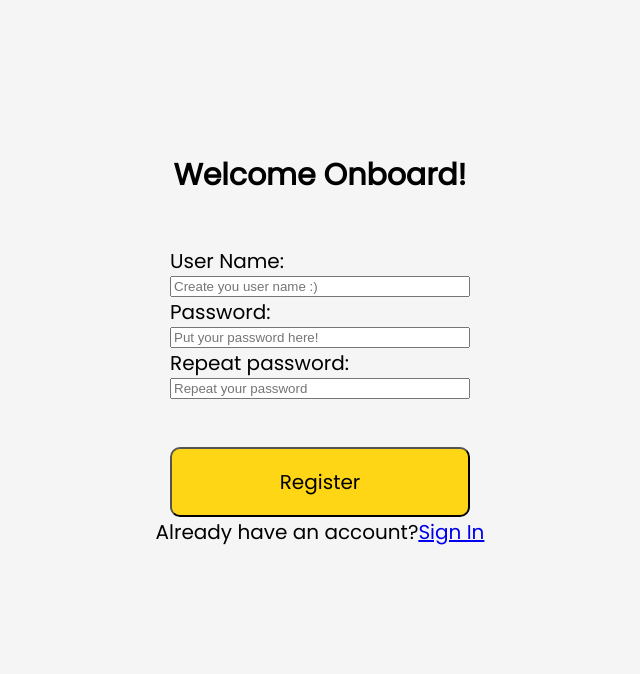
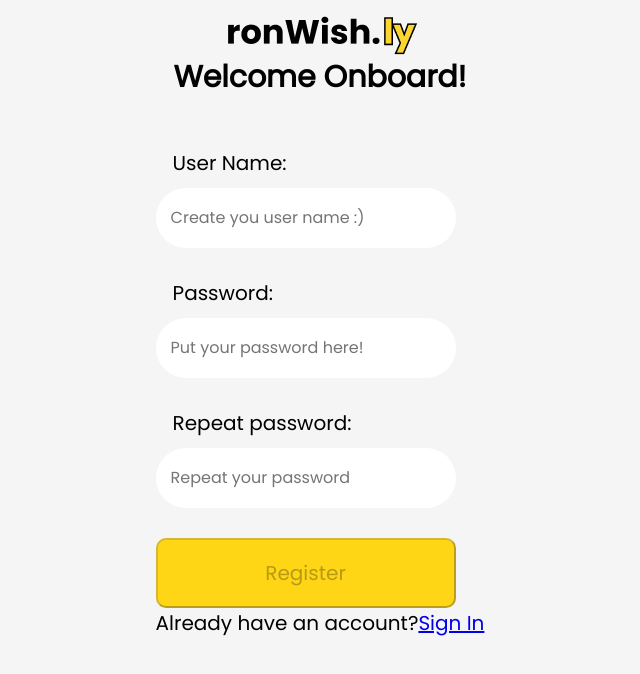
Before and after one commit to manuelaperezsimon/ronWishly-Front, a React (Create React App) app: page / in a window 1280 px wide. Shown: the top 674 px of the page, without its empty margins (320-960 px from the left). Built offline with nearby package versions, Linux system fonts and the light colour scheme; no server answers.

Commit message:
Created the functionality of Register component and tested it

```diff
--- a/src/App.tsx
+++ b/src/App.tsx
@@ -5,11 +5,11 @@ import styledMainTheme from "./styledMainTheme";
 function App() {
   return (
     <ThemeProvider theme={styledMainTheme}>
-      <div className="container-app">
-        <Register />
-      </div>
+      <Register />
     </ThemeProvider>
   );
 }
 
+// minified version is also included
+// import 'react-toastify/dist/ReactToastify.min.css';
 export default App;
--- a/src/components/Register/Register.tsx
+++ b/src/components/Register/Register.tsx
@@ -1,68 +1,119 @@
+import { SyntheticEvent, useState } from "react";
+import useUser from "../../store/features/users/hooks/useUser";
 import Button from "../Button/Button";
 import { RegisterStyled } from "./RegisterStyled";
+import { ToastContainer } from "react-toastify";
+import "react-toastify/dist/ReactToastify.css";
 
 const Register = (): JSX.Element => {
+  const initialState = {
+    userName: "",
+    password: "",
+    repeatPassword: "",
+  };
+
+  debugger;
+  const { register } = useUser();
+  debugger;
+  const [formData, setFormData] = useState(initialState);
+  const [fieldStatus, setFieldStatus] = useState("");
+
+  const onSubmitData = async (event: SyntheticEvent) => {
+    event.preventDefault();
+
+    if (formData.password !== formData.repeatPassword) {
+      setFieldStatus("form__input--wrong");
+
+      setFormData({
+        userName: formData.userName,
+        password: initialState.password,
+        repeatPassword: initialState.repeatPassword,
+      });
+    } else {
+      register(formData);
+
+      setFormData(initialState);
+    }
+  };
+
+  const onChangeData = (event: React.ChangeEvent<HTMLInputElement>) => {
+    setFieldStatus("");
+    setFormData({ ...formData, [event.target.id]: event.target.value });
+  };
+
+  const hasEmptyFields =
+    formData.userName.length < 5 ||
+    formData.password.length < 5 ||
+    formData.repeatPassword.length < 5;
+
   return (
     <>
-      <RegisterStyled>
-        <h2>Welcome Onboard!</h2>
-        <form action="" className="form-register">
+      <RegisterStyled className="form" onSubmit={onSubmitData}>
+        <ToastContainer />
+        <img
+          src="img/brand-logo.png"
+          alt="ronWishly logo"
+          className="logo__picture"
+        />
+        <h2 className="form__heading">Welcome Onboard!</h2>
+        <form action="" className="form-register" noValidate>
           <div className="form-register__group">
-            <label htmlFor="userName" className="form-register__label">
+            <label htmlFor="userName" className="form__label">
               User Name:
             </label>
             <input
               type="text"
               id="userName"
-              className="form-register__input input-text"
+              className="form__input input-userName"
               placeholder="Create you user name :)"
-              value={""}
-              onChange={() => {}}
               autoComplete="off"
               required
+              value={formData.userName}
+              onChange={onChangeData}
             />
           </div>
           <div className="form-register__group">
-            <label htmlFor="password" className="form-register__label">
+            <label htmlFor="password" className="form__label">
               Password:
             </label>
             <input
               type="password"
               id="password"
-              className="form-register__input input-password"
+              className={`form__input input-password ${fieldStatus}`}
               placeholder="Put your password here!"
-              value={""}
-              onChange={() => {}}
               autoComplete="off"
               required
+              value={formData.password}
+              onChange={onChangeData}
             />
           </div>
           <div className="form-register__group">
-            <label htmlFor="repeatPassword" className="form-register__label">
+            <label htmlFor="repeatPassword" className="form__label">
               Repeat password:
             </label>
             <input
               type="password"
               id="repeatPassword"
-              className="form-register__input input-repeat-password"
+              className={`form__input input-repeat-password ${fieldStatus}`}
               placeholder="Repeat your password"
-              value={""}
-              onChange={() => {}}
               autoComplete="off"
               required
+              value={formData.repeatPassword}
+              onChange={onChangeData}
             />
           </div>
-        </form>{" "}
           <Button
+            buttonText="Register"
             type="submit"
-          buttonText="Register"
             classNameTypeButton="button--big"
             actionOnclick={() => {}}
+            isDisable={hasEmptyFields}
           />
           <div className="form-register__link">
             <span>Already have an account?</span>
             <a href="/">Sign In</a>
           </div>
+        </form>{" "}
       </RegisterStyled>
     </>
   );
```
Also changed, not shown: 1 other file (tests, documents, lock files or other folders). Lines whose indentation alone changed are shown as unchanged.
